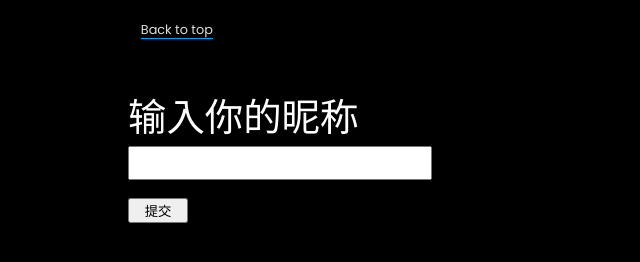
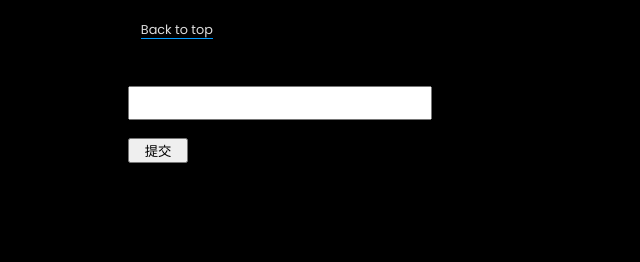
Before and after one commit to wgm66/NewYear.github.io, a plain HTML site: page index.html in a window 1280 px wide. Shown: the top 262 px of the page, without its empty margins (0-640 px from the left). Drawn offline with Linux system fonts and the light colour scheme.

Commit message:
Update index.html

```diff
--- a/index.html
+++ b/index.html
@@ -261,8 +261,8 @@ body .container .main section .title-bar .title {
                 </ul>
             </ul>
             <div class="shop" id="talk">
-                <h1 style="color:white;">输入你的昵称</h1>
-                <input type="text" style="width: 300px;height:30px;" id="a-name"><br>
+                <h1 style="color:white;"></h1>
+                <input type="赵桐" style="width: 300px;height:30px;" id="a-name"><br>
                 <button style="width: 60px;height:25px;" onclick="get()">提交</button>
             </div>
             <script>
```
